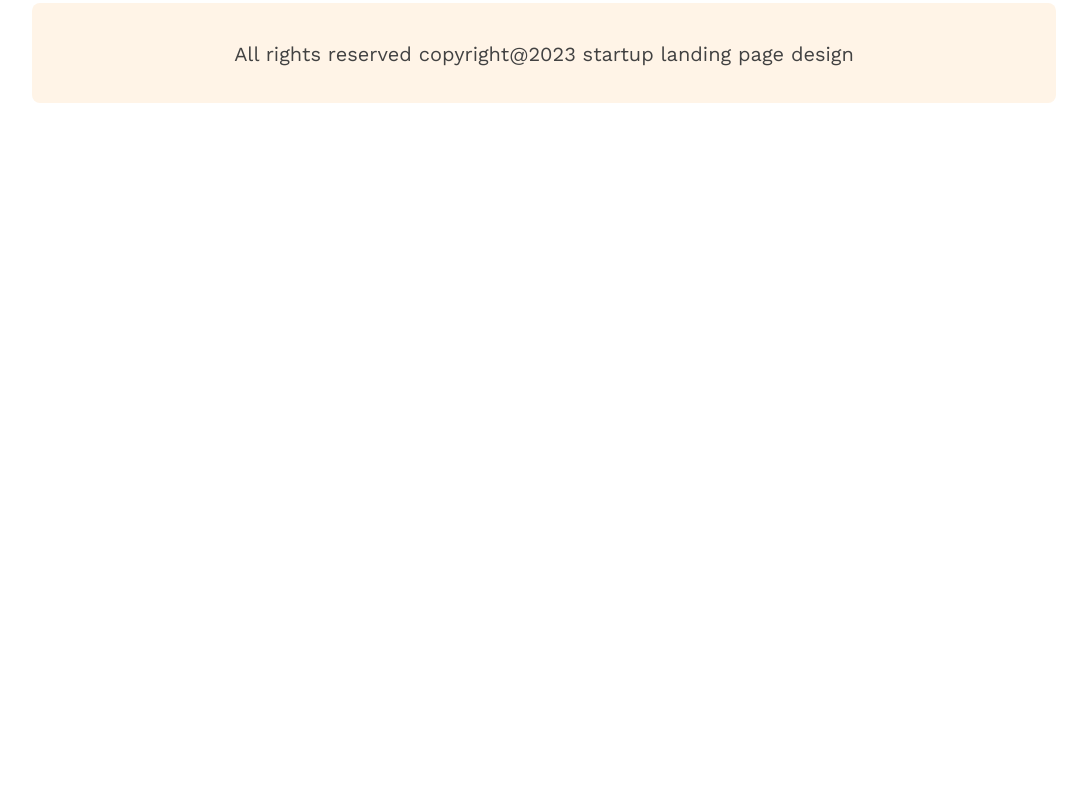
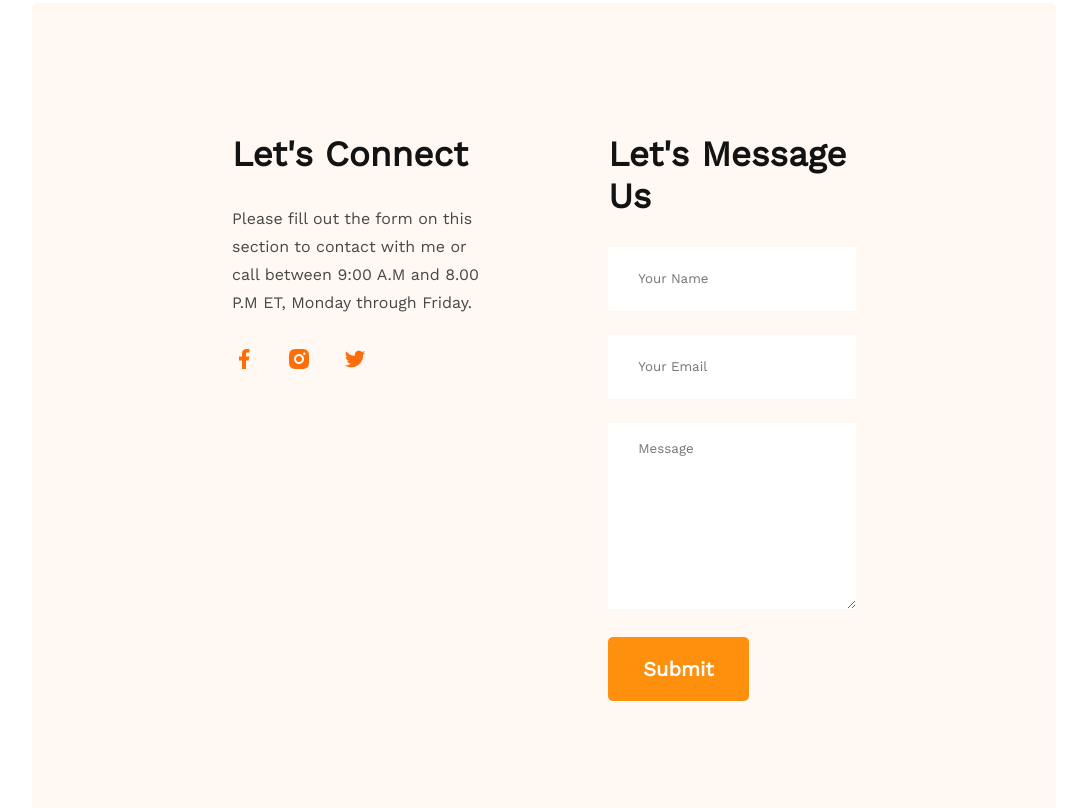
Before and after one commit to Tausif1691/G3-Architects, a plain HTML site: page index.html in a window 1280 px wide. Shown: the part 4312-5120 px from the top of the page, without its empty margins (96-1183 px from the left). Before the commit the page ends 4631 px from the top, so only its background shows below. Drawn offline with nearby package versions, Linux system fonts and the light colour scheme.

Commit message:
final code

```diff
--- a/index.html
+++ b/index.html
@@ -127,6 +127,33 @@
             </div>
         </section>
 
+        <!-- contact us section -->
+
+        <section class="contact">
+            <div>
+                <h3 class="contact-title"> Let's Connect </h3>
+                <p class="contact-description">Please fill out the form on this section to contact with me or call between 9:00 A.M and 8.00 P.M ET, Monday through Friday.</p>
+                <a href="">
+                    <img src="./images/icons/facebook.png" alt="facebook icon">
+                </a>
+                <a href="">
+                    <img src="./images/icons/insta.png" alt="insta icon">
+                </a>
+                <a href="">
+                    <img src="./images/icons/twitter.png" alt="twitter icon">
+                </a>
+            </div>
+            <div>
+                <h3 class="contact-title">Let's Message Us</h3>
+                <form action="">
+                    <input type="text" name="" id="" placeholder="Your Name">
+                    <input type="email" name="" id="" placeholder="Your Email">
+                    <textarea name="" id="" cols="30" rows="10" placeholder="Message"></textarea>
+                    <input class="btn-submit" type="submit" value="Submit">
+                </form>
+            </div>
+        </section>
+
         <!-- footer section -->
 
         <section class="footer">
--- a/styles/style.css
+++ b/styles/style.css
@@ -258,6 +258,9 @@ nav ul {
     align-items: center;
     height: 242px;
     width: 242px;
+    transition-property: background;
+    transition-duration: 1s;
+    transition-timing-function: linear;
 }
 
 .fact_items>img {
@@ -319,6 +322,65 @@ nav ul {
     align-items: center;
 }
 
+/* contact us section style */
+
+.contact {
+    display: flex;
+    gap: 117px;
+    background: #FFF8F3;
+    padding: 130px 200px;
+    border-radius: 5px;
+}
+
+.contact-title {
+    font-weight: 700;
+    font-size: 35px;
+    color: #131313;
+    margin-bottom: 30px;
+}
+
+.contact .section-title {
+    text-align: left;
+}
+
+.contact input[type="text"],
+input[type="email"],
+textarea {
+    margin-bottom: 24px;
+    border: 0;
+    width: 100%;
+    padding: 18px 30px;
+}
+
+input {
+    height: 64px;
+}
+
+.contact-description {
+    margin-top: 20px;
+    margin-bottom: 30px;
+    font-weight: 400;
+    font-size: 16px;
+    line-height: 28px;
+    color: #474747;
+}
+
+.contact a {
+    text-decoration: none;
+    margin-right: 26px;
+}
+
+.btn-submit {
+    color: #FFFFFF;
+    font-size: 20px;
+    font-weight: 700;
+    border: 0;
+    padding: 18px 35px;
+    height: 64px;
+    border-radius: 5px;
+    background: #FF900E;
+}
+
 /* footer styles */
 
 .footer {
```
Also changed, not shown: images/icons/facebook.png (added), images/icons/insta.png (added), images/icons/twitter.png (added).
